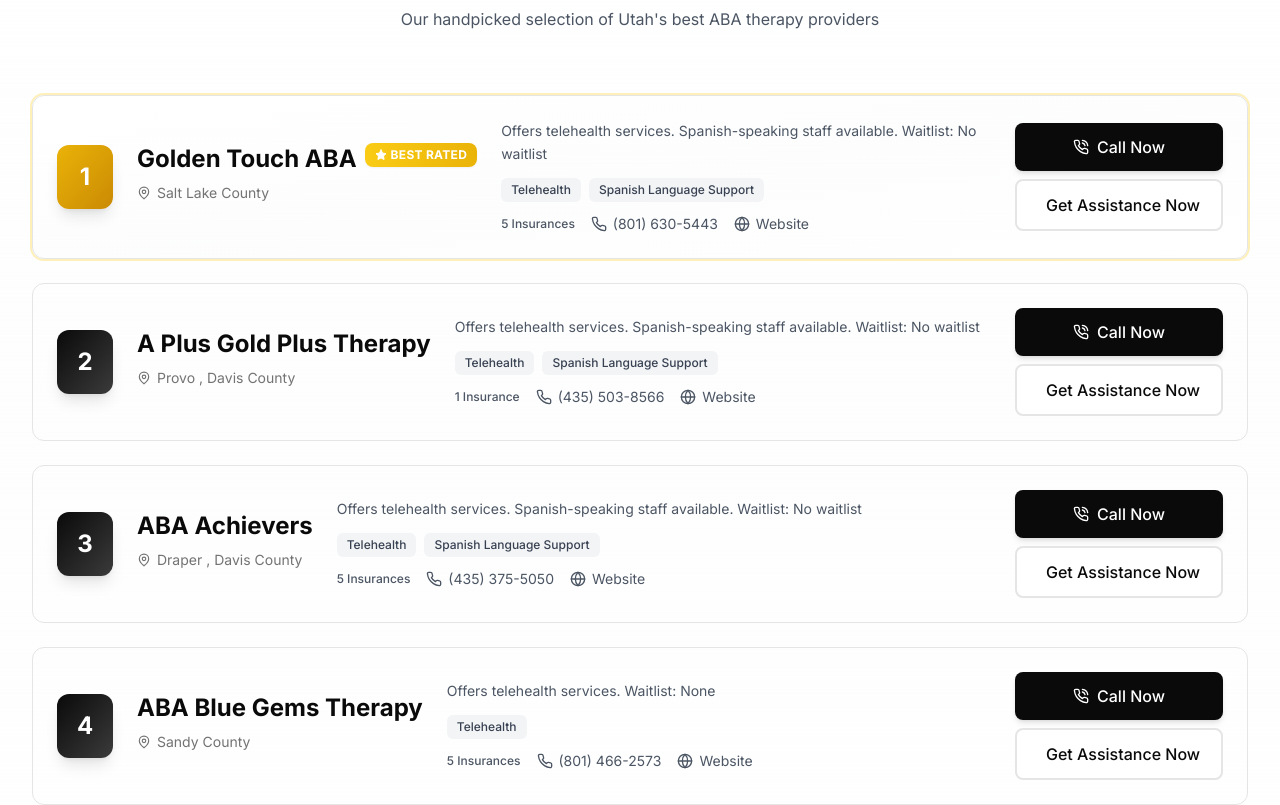
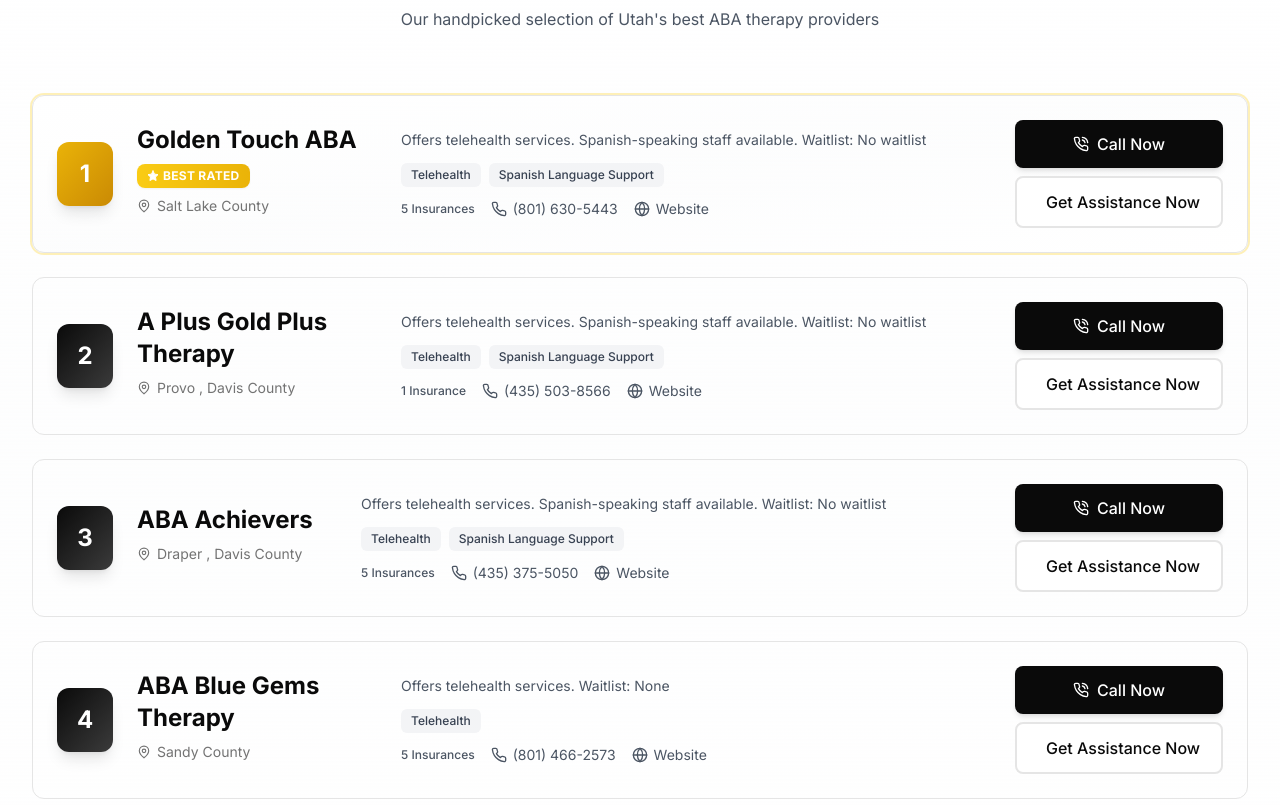
Before and after one commit to growthmodo-access/utahabaproject, a Next.js app: page / in a window 1280 px wide. Shown: the part 959-1764 px from the top of the page. Built offline with nearby package versions, Linux system fonts and the light colour scheme; no server answers; the database is empty.

Commit message:
Fix provider row middle section alignment - ensure consistent positioning

```diff
--- a/components/ProviderRow.tsx
+++ b/components/ProviderRow.tsx
@@ -20,13 +20,13 @@ export default function ProviderRow({ provider, rank, featured = false, tag }: P
       <div className={`group border border-border rounded-xl bg-card hover:shadow-xl hover:border-foreground/20 transition-all duration-300 overflow-hidden ${featured ? 'ring-2 ring-yellow-400/30 bg-gradient-to-br from-card to-yellow-50/20' : ''}`}>
         <div className="flex flex-col lg:flex-row items-start lg:items-center gap-4 lg:gap-6 p-5 sm:p-6 min-w-0">
           {/* Rank and Name Section */}
-          <div className="flex-shrink-0 w-full lg:w-auto flex items-start lg:items-center gap-4 lg:gap-6 min-w-0">
+          <div className="flex-shrink-0 w-full lg:w-auto lg:max-w-xs flex items-start lg:items-center gap-4 lg:gap-6 min-w-0">
             {rank && (
               <div className={`flex-shrink-0 w-12 h-12 sm:w-14 sm:h-16 bg-gradient-to-br ${featured ? 'from-yellow-500 to-yellow-600' : 'from-foreground to-foreground/80'} text-background rounded-xl flex items-center justify-center font-bold text-lg sm:text-2xl shadow-lg group-hover:scale-110 transition-transform duration-300`}>
                 {rank}
               </div>
             )}
-            <div className="flex-1 lg:flex-none min-w-0 max-w-full">
+            <div className="flex-1 lg:flex-none lg:min-w-[200px] lg:max-w-[280px] min-w-0">
               <div className="flex items-start gap-2 mb-2 flex-wrap">
                 <h3 className="text-lg sm:text-xl md:text-2xl font-bold text-foreground group-hover:text-foreground/80 transition-colors break-words">
                   {provider.name}
@@ -56,7 +56,7 @@ export default function ProviderRow({ provider, rank, featured = false, tag }: P
           </div>
 
           {/* Details Section - Better Organized */}
-          <div className="flex-1 min-w-0 flex flex-col gap-3">
+          <div className="flex-1 min-w-0 flex flex-col gap-3 lg:justify-center">
             {/* Description */}
             {provider.description && (
               <p className="text-sm text-gray-600 leading-relaxed">
```
